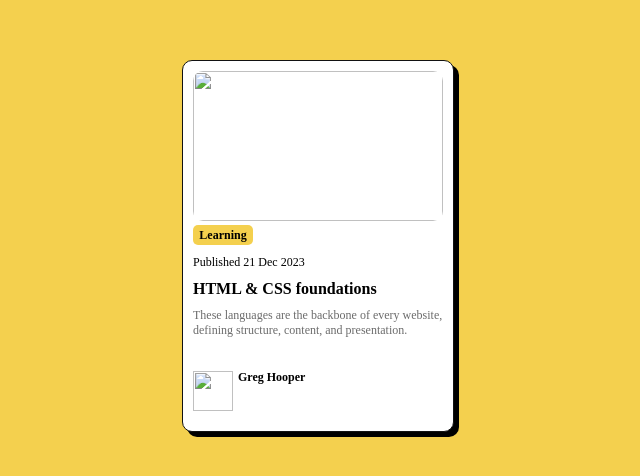
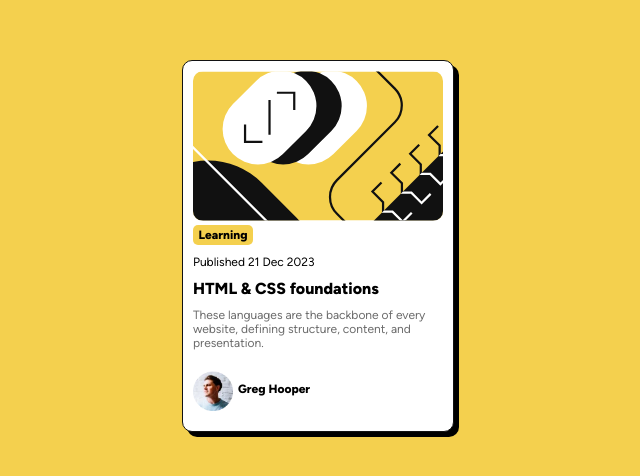
Before and after one commit to Steven-Saad25/blog-preview-card-main, a plain HTML site: page index.html in a window 1280 px wide. Shown: the part 154-630 px from the top of the page, without its empty margins (322-962 px from the left). Drawn offline with Linux system fonts and the light colour scheme; the site is published under a folder, as on GitHub Pages, so addresses that start at the root find nothing.

Commit message:
New Project

```diff
--- a/css/style.css
+++ b/css/style.css
@@ -1,6 +1,6 @@
 @font-face {
     font-family: Figtree;
-    src: url(/assets/fonts/Figtree-VariableFont_wght.ttf);
+    src: url(../assets/fonts/Figtree-VariableFont_wght.ttf);
 }
 *{
     margin: 0;
--- a/index.html
+++ b/index.html
@@ -14,7 +14,7 @@
 
   <div class="main">
     <div>
-      <img src="/assets/images/illustration-article.svg" alt="">
+      <img src="assets/images/illustration-article.svg" alt="steven">
     </div>
 
     <div>Learning</div>
@@ -31,7 +31,7 @@
 
     <div>
       <div>
-        <img src="/assets/images/image-avatar.webp" alt="">
+        <img src="assets/images/image-avatar.webp" alt="">
       </div>
       <div>Greg Hooper</div>
     </div>
```
